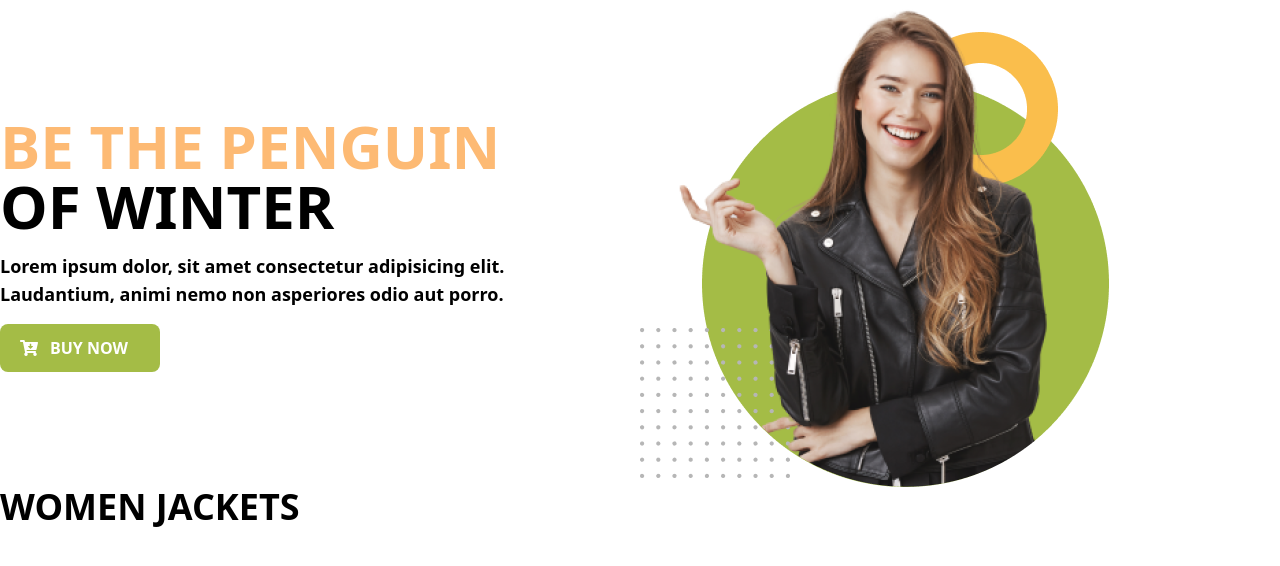
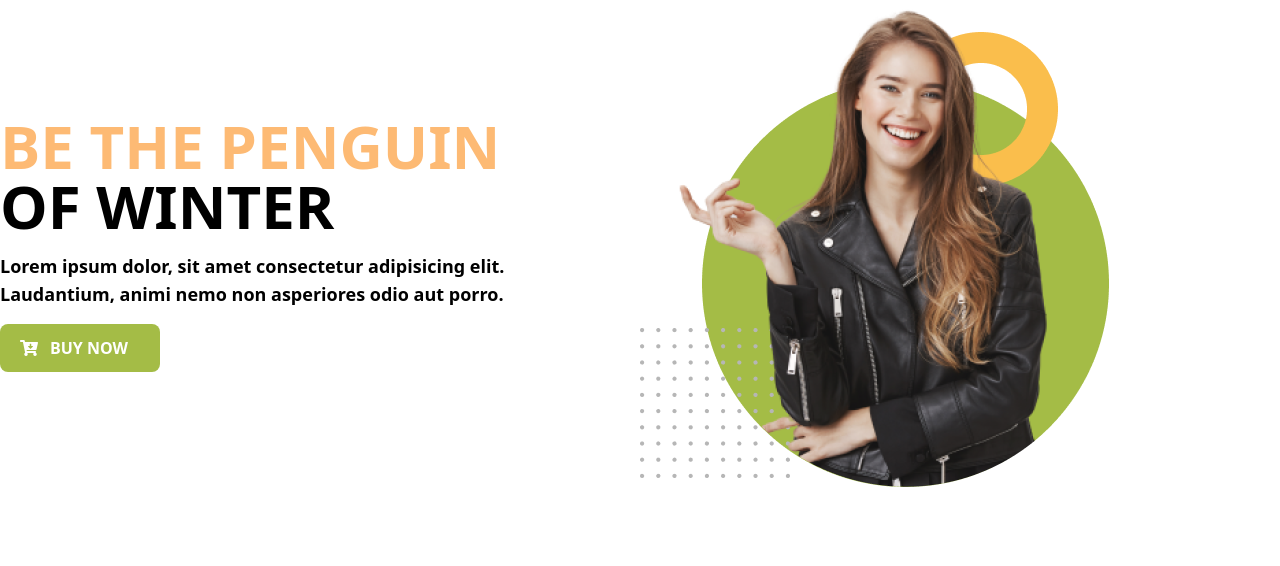
Before and after one commit to tasin000/project-penguin-fashion-tailwind, a plain HTML site: page index.html in a window 1280 px wide. Drawn offline with nearby package versions, Linux system fonts and the light colour scheme.

Commit message:
completed home section

```diff
--- a/index.html
+++ b/index.html
@@ -47,7 +47,7 @@
 
         <section id="women">
             <div class="container mx-auto">
-                <h1 class="font-bold text-4xl font-sans">WOMEN JACKETS</h1>
+
             </div>
         </section>
     </main>
```
